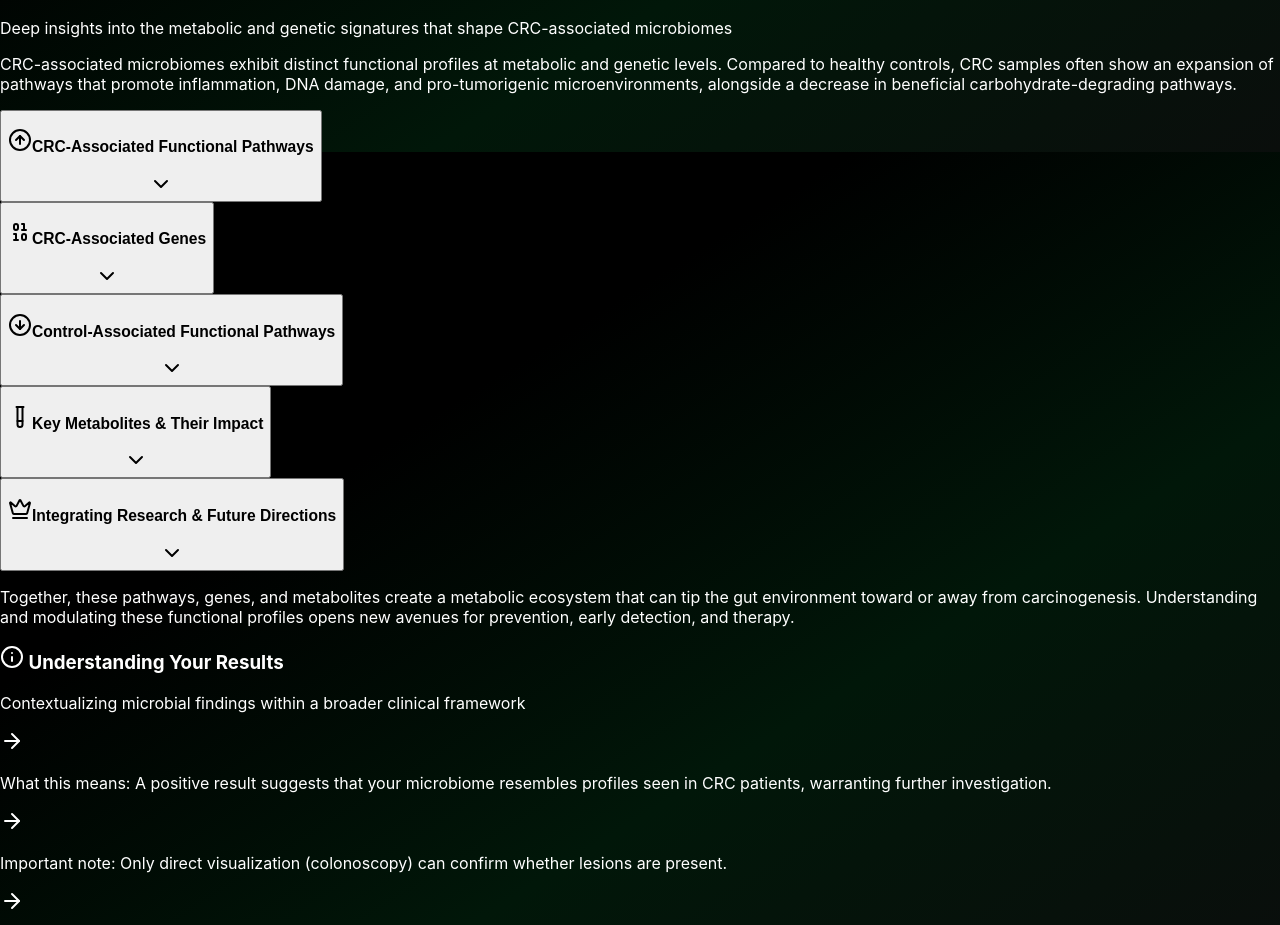
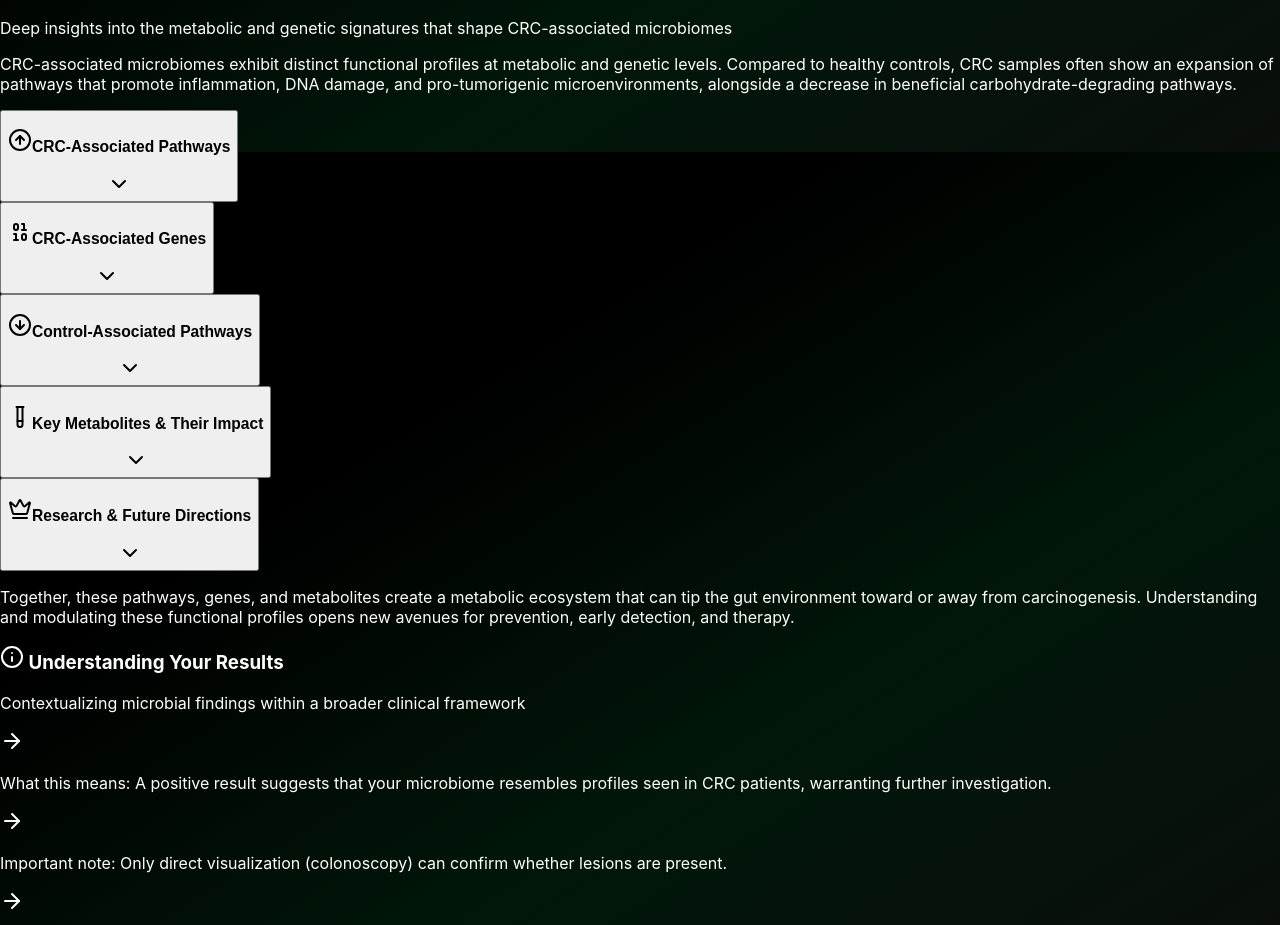
Before and after one commit to kmcclary/guthealthreport, a React (Create React App) app: page /#/crc-detection in a window 1280 px wide. Shown: the part 3848-4773 px from the top of the page. Built offline with nearby package versions, Linux system fonts and the light colour scheme.

Commit message:
improve format

```diff
--- a/src/components/ui/MicrobiomeCRCReport.js
+++ b/src/components/ui/MicrobiomeCRCReport.js
@@ -610,7 +610,7 @@ const MicrobiomeCRCReport = () => {
 
     {/* CRC-Associated Functional Pathways */}
     <AnalysisDropdown
-      title="CRC-Associated Functional Pathways"
+      title="CRC-Associated Pathways"
       icon={ArrowUpCircle}
       bgColor="bg-red-50"
       textColor="text-red-700"
@@ -657,43 +657,43 @@ const MicrobiomeCRCReport = () => {
     <AnalysisDropdown
       title="CRC-Associated Genes"
       icon={Binary}
-      bgColor="bg-red-50"
-      textColor="text-red-700"
+      bgColor="bg-orange-50"
+      textColor="text-orange-700"
     >
-      <p className="text-red-700 mb-3">
+      <p className="text-orange-700 mb-3">
         Genetic markers in the microbiome influence metabolite profiles and tumor promotion.
       </p>
       <ul className="list-none space-y-3 text-gray-700">
         <li className="flex items-start gap-2">
-          <Fingerprint className="h-4 w-4 text-red-500 mt-1" />
+          <Fingerprint className="h-4 w-4 text-orange-500 mt-1" />
           <div>
             <span className="font-semibold">Choline Trimethylamine-Lyase (cutC, cutD):</span>
             Overabundant in CRC, these genes convert choline into trimethylamine (TMA), a precursor to TMAO, which can aggravate vascular inflammation and potentially support tumorigenesis.
           </div>
         </li>
         <li className="flex items-start gap-2">
-          <Fingerprint className="h-4 w-4 text-red-500 mt-1" />
+          <Fingerprint className="h-4 w-4 text-orange-500 mt-1" />
           <div>
             <span className="font-semibold">Expansions in UniRef Gene Families:</span>
             CRC microbiomes often show a broad genomic expansion, reflecting microbial adaptability within the tumor microenvironment and fostering conditions that promote cancer progression.
           </div>
         </li>
         <li className="flex items-start gap-2">
-          <Fingerprint className="h-4 w-4 text-red-500 mt-1" />
+          <Fingerprint className="h-4 w-4 text-orange-500 mt-1" />
           <div>
             <span className="font-semibold">Virulence &amp; Toxin Genes (e.g., fadA, bft, pks):</span>
             These genes are linked to microbial virulence factors such as adhesins and enterotoxins from species like <em>Fusobacterium nucleatum</em> and <em>Bacteroides fragilis</em>, enhancing tumor-promoting inflammatory responses.
           </div>
         </li>
       </ul>
-      <div className="mt-3 p-2 bg-red-100 text-red-800 text-xs rounded-md">
+      <div className="mt-3 p-2 bg-orange-100 text-red-800 text-xs rounded-md">
         <strong>Clinical Insight:</strong> Identifying gene-level shifts provides biomarkers for early detection and potential therapeutic targets. Future interventions may modulate these gene functions via tailored probiotics or precision antibiotics.
       </div>
     </AnalysisDropdown>
 
     {/* Control-Associated Functional Pathways */}
     <AnalysisDropdown
-      title="Control-Associated Functional Pathways"
+      title="Control-Associated Pathways"
       icon={ArrowDownCircle}
       bgColor="bg-green-50"
       textColor="text-green-700"
@@ -765,7 +765,7 @@ const MicrobiomeCRCReport = () => {
 
     {/* Integrating Research & Future Directions */}
     <AnalysisDropdown
-      title="Integrating Research & Future Directions"
+      title="Research & Future Directions"
       icon={Crown}
       bgColor="bg-blue-50"
       textColor="text-blue-700"
```
